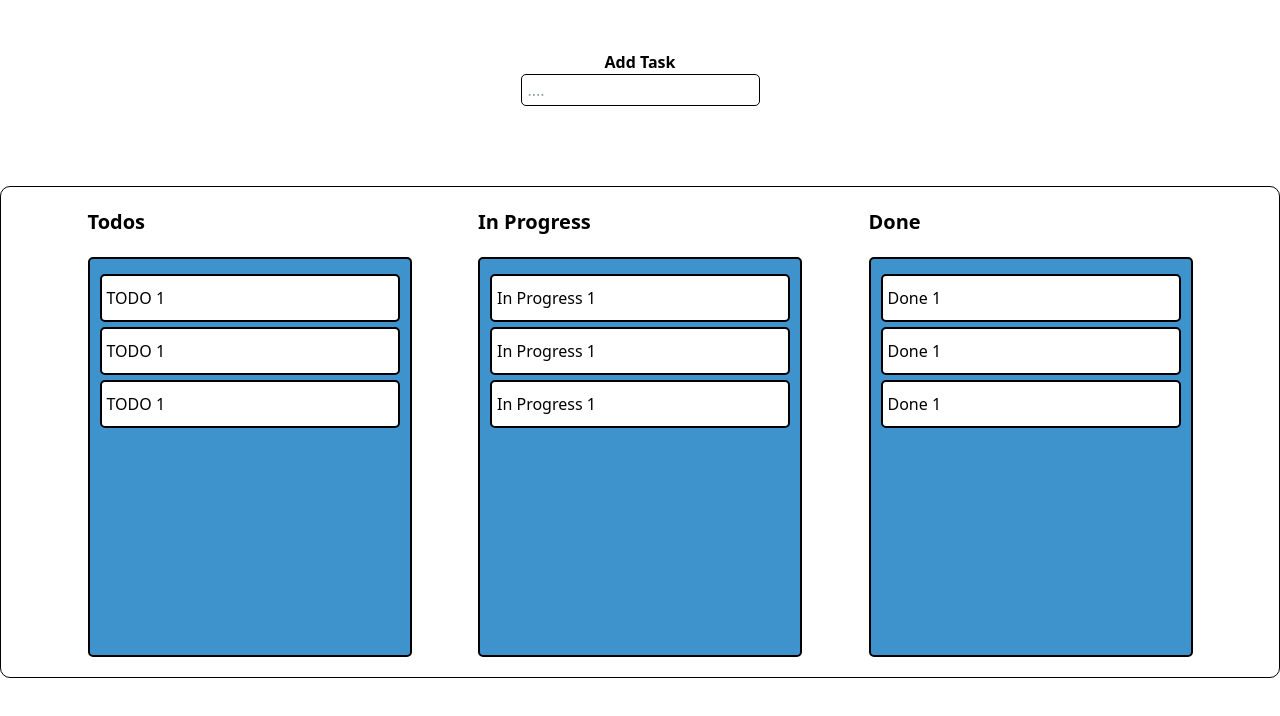
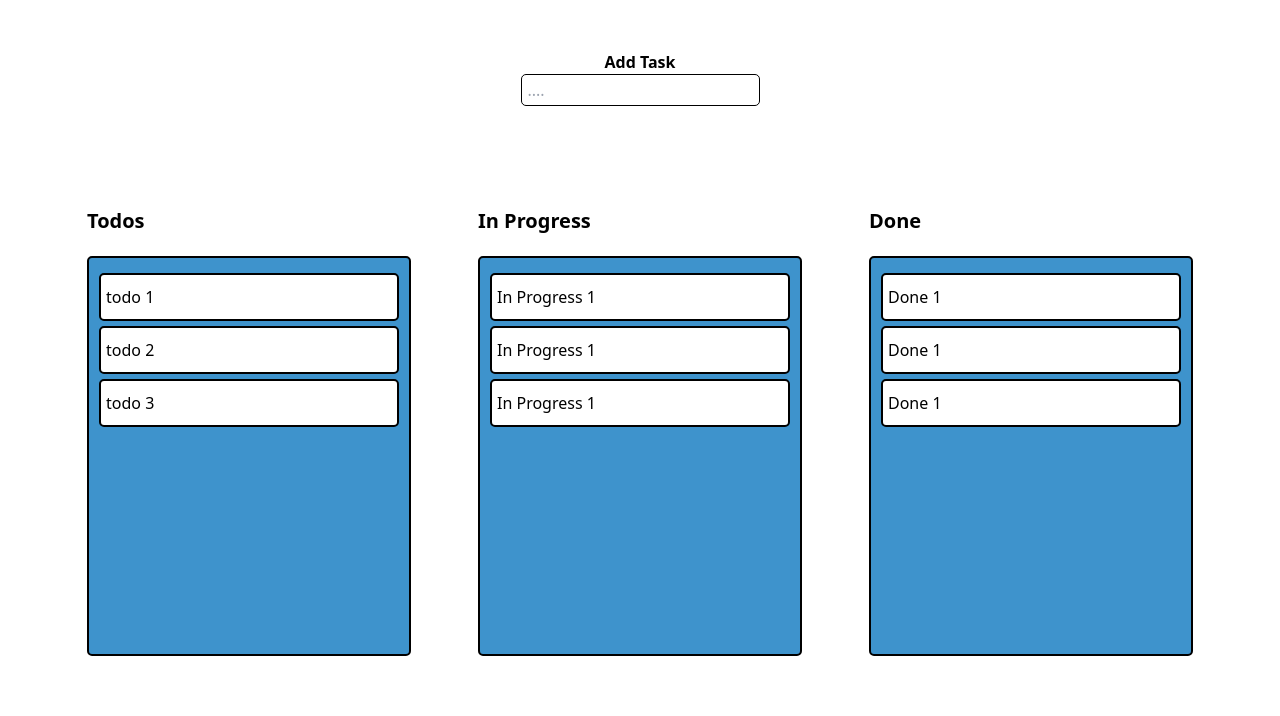
Before and after one commit to Abbas-Kanj/Personal-Task-Manager, a React (Vite) app in the folder client/: page / in a window 1280 px wide. Shown: the top 716 px of the page. Built offline with nearby package versions, Linux system fonts and the light colour scheme.

Commit message:
implementing drag and drop from dnd beautiful

```diff
--- a/client/package.json
+++ b/client/package.json
@@ -14,9 +14,10 @@
     "@heroicons/react": "^2.1.3",
     "@reduxjs/toolkit": "^2.2.3",
     "axios": "^1.6.8",
+    "react": "^18.2.0",
+    "react-beautiful-dnd": "^13.1.1",
+    "react-dom": "^18.2.0",
     "react-redux": "^9.1.0",
-    "react": "^18.2.0",
-    "react-dom": "^18.2.0",
     "react-router-dom": "^6.22.3",
     "redux": "^5.0.1"
   },
--- a/client/src/pages/Board/index.jsx
+++ b/client/src/pages/Board/index.jsx
@@ -1,7 +1,33 @@
-import React from "react";
+import React, { useState } from "react";
 import "./style.css";
+import { DragDropContext, Droppable, Draggable } from "react-beautiful-dnd";
+
+const taskContent = [
+  {
+    id: 1,
+    description: "todo 1",
+  },
+  {
+    id: 2,
+    description: "todo 2",
+  },
+  {
+    id: 3,
+    description: "todo 3",
+  },
+];
 
 const Board = () => {
+  const [tasks, updateTasks] = useState(taskContent);
+  function handleOnDragEnd(result) {
+    if (!result.destination) return;
+
+    const items = Array.from(tasks);
+    const [reorderedItem] = items.splice(result.source.index, 1);
+    items.splice(result.destination.index, 0, reorderedItem);
+
+    updateTasks(items);
+  }
   return (
     <div className="flex column center">
       <div className="flex column center add-tasks">
@@ -11,11 +37,32 @@ const Board = () => {
       <div className="flex justify-evenly p container">
         <div className="todo">
           <h3 className="bold medium-font">Todos</h3>
-          <ul className="mg-top bg-blue">
-            <li>TODO 1</li>
-            <li>TODO 1</li>
-            <li>TODO 1</li>
-          </ul>
+          <DragDropContext onDragEnd={handleOnDragEnd}>
+            <Droppable droppableId="tasks">
+              {(provided) => (
+                <ul
+                  className="mg-top bg-blue"
+                  {...provided.droppableProps}
+                  ref={provided.innerRef}
+                >
+                  {tasks.map(({ id, description }, i) => (
+                    <Draggable key={id} draggableId={String(id)} index={i}>
+                      {(provided) => (
+                        <li
+                          ref={provided.innerRef}
+                          {...provided.draggableProps}
+                          {...provided.dragHandleProps}
+                        >
+                          {description}
+                        </li>
+                      )}
+                    </Draggable>
+                  ))}
+                  {provided.placeholder}
+                </ul>
+              )}
+            </Droppable>
+          </DragDropContext>
         </div>
         <div className=" in-prog">
           <h3 className="bold medium-font">In Progress</h3>
--- a/client/src/pages/Board/style.css
+++ b/client/src/pages/Board/style.css
@@ -2,8 +2,6 @@
   margin-top: 80px;
   width: 90%;
   height: auto;
-  border: 1px solid black;
-  border-radius: 10px;
 }
 
 .add-tasks {
```
Also changed, not shown: 1 other file (tests, documents, lock files or other folders).
